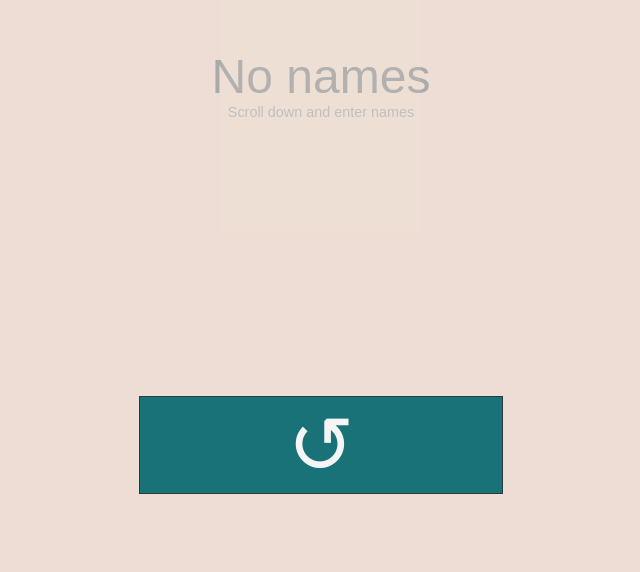
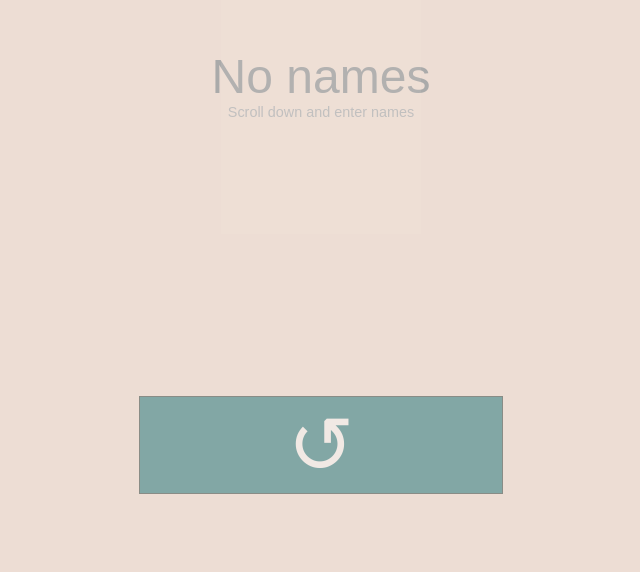
Before and after one commit to karl/name-picker, a React (Create React App) app: page / in a window 1280 px wide. Shown: the part 228-800 px from the top of the page, without its empty margins (319-959 px from the left). Built offline with nearby package versions, Linux system fonts and the light colour scheme.

Commit message:
Disable button if you have no names

```diff
--- a/src/App.css
+++ b/src/App.css
@@ -82,6 +82,10 @@ body {
   color: #f5f5f5;
 }
 
+.Shuffle:disabled {
+  opacity: 0.5;
+}
+
 
 .Editor {
   padding: 2rem;
--- a/src/App.js
+++ b/src/App.js
@@ -145,6 +145,7 @@ class App extends Component {
           </div>
           <button
             className="Shuffle"
+            disabled={names.length === 0}
             onClick={() => {
               this.dispatch(shuffle());
             }}
```
